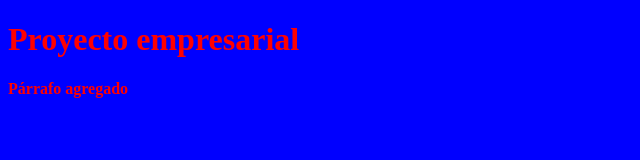
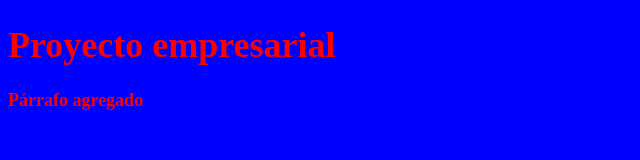
Before and after one commit to cruzwork/CursoGit, a plain HTML site: page index.html in a window 1280 px wide. Shown: the whole page, without its empty margins (0-640 px from the left). Drawn offline with Linux system fonts and the light colour scheme.

Commit message:
Update estilos.css

```diff
--- a/css/estilos.css
+++ b/css/estilos.css
@@ -2,4 +2,5 @@ body{
     background-color: blue;
     font-weight: bold;
     color: red;
+    font-size: 18px;
 }
```
